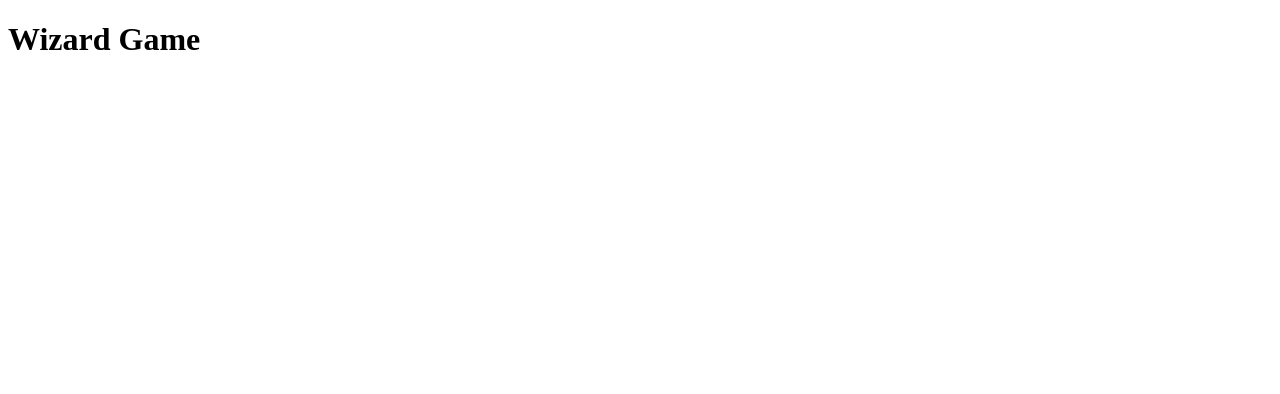
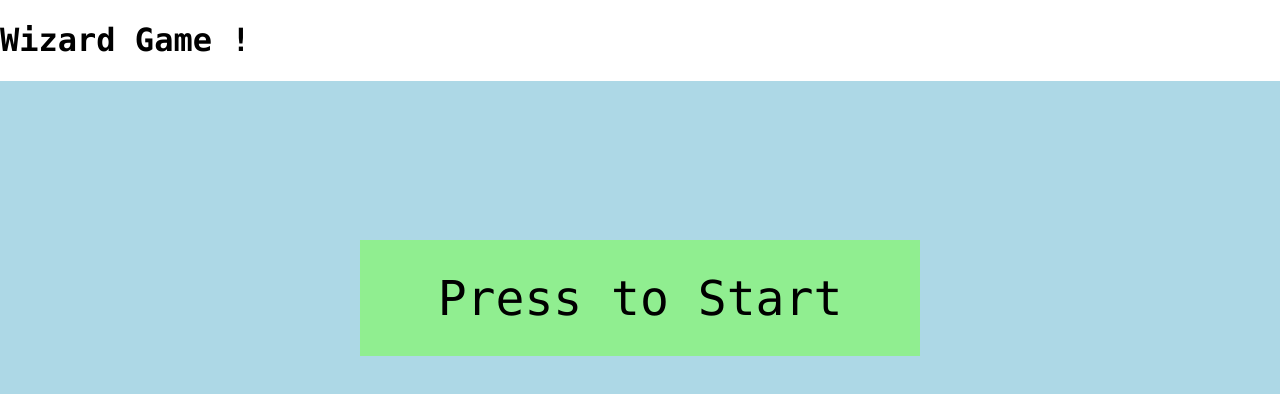
Before and after one commit to kaialexander11/softuni-wizard-2022, a plain HTML site: page src/index.html in a window 1280 px wide. Drawn offline with Linux system fonts and the light colour scheme.

Commit message:
Add start screen

```diff
--- a/src/css/style.css
+++ b/src/css/style.css
@@ -0,0 +1,29 @@
+body {
+    font-family: 'Consolas';
+    margin: 0;
+}
+
+.game {
+    background-color: lightblue;
+    width: 100vw;
+    height: 100vh;
+}
+
+.start-screen {
+    text-align: center;
+    padding: 30px;
+    font-size: 48px;
+    width: 500px;
+    background-color: lightgreen;
+    /* margin: auto; */
+    /* padding-top: 75px; */
+    position: absolute;
+    left: 50%;
+    top: 30%;
+    transform: translate(-50%);
+}
+
+.start-screen:hover {
+    background-color: green;
+    cursor: pointer;
+}
--- a/src/index.html
+++ b/src/index.html
@@ -4,15 +4,17 @@
     <meta charset="UTF-8">
     <meta http-equiv="X-UA-Compatible" content="IE=edge">
     <meta name="viewport" content="width=device-width, initial-scale=1.0">
-    <link rel="stylesheet" href="/css/style.css">
+    <link rel="stylesheet" href="css/style.css">
     <title>Softuni wizard</title>
 
 </head>
 <body>
-    <h1>Wizard Game</h1>
+    <h1>Wizard Game !</h1>
 
+    <div class="game">
+        <div class="start-screen">Press to Start</div>
+    </div>
 
-
-    <script src="/js/main.js"></script>
+    <script src="js/main.js"></script>
 </body>
 </html>
```
